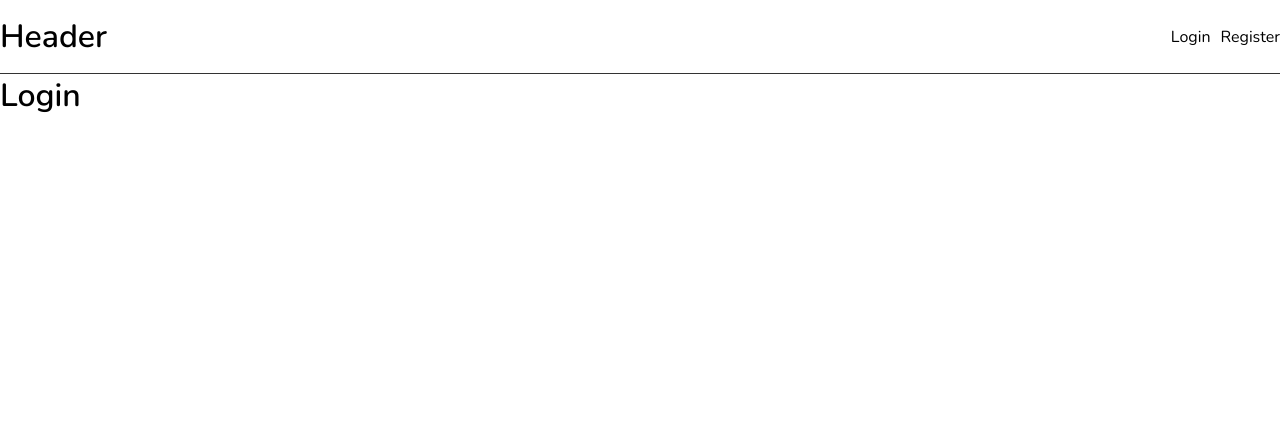
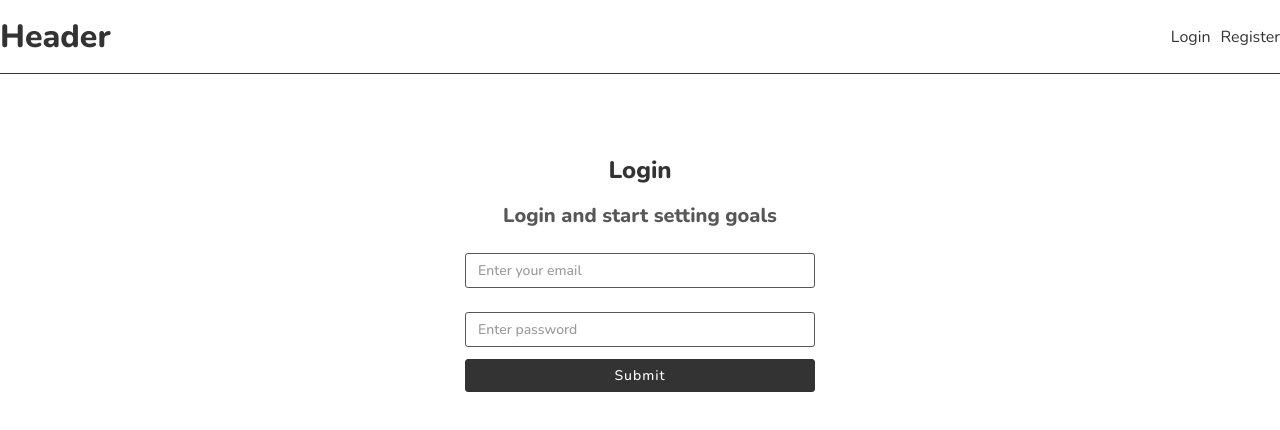
Before and after one commit to DmitriyBartenev/GoalTracker, a React (Create React App) app in the folder frontend/: page /login in a window 1280 px wide. Shown: the top 430 px of the page. Built offline with nearby package versions, Linux system fonts and the light colour scheme.

Commit message:
Added Login Form

```diff
--- /dev/null
+++ b/frontend/src/components/Form/LoginForm.tsx
@@ -0,0 +1,19 @@
+import React from 'react';
+import { SubmitButton } from '../ui/Buttons/SubmitButton';
+import { AuthInput } from '../ui/Inputs/AuthInput';
+
+import { StyledForm } from './styles';
+
+const LoginForm: React.FC = () => {
+	return (
+		<StyledForm>
+			<h4>Login</h4>
+			<p>Login and start setting goals</p>
+			<AuthInput placeholder="Enter your email" type="text" />
+			<AuthInput placeholder="Enter password" type="password" />
+			<SubmitButton />
+		</StyledForm>
+	);
+};
+
+export default LoginForm;
--- /dev/null
+++ b/frontend/src/components/Form/styles.ts
@@ -0,0 +1,23 @@
+import styled from "styled-components";
+
+import { colors } from "../../styles/colors";
+
+export const StyledForm = styled.form`
+    margin: 0 auto;
+    margin-top: 80px;
+    max-width: 350px;
+    display: flex;
+    flex-direction: column;
+    align-items: center;
+    justify-content: center;
+    h4{
+        font-size: 24px;
+        font-weight: 800;
+    }
+    p{
+        font-size: 20px;
+        margin: 16px 0 12px;
+        font-weight: 800;
+        color: ${colors.gray};
+    }
+`
--- a/frontend/src/components/Header/Header.tsx
+++ b/frontend/src/components/Header/Header.tsx
@@ -1,4 +1,5 @@
 import React from 'react';
+import { Link } from 'react-router-dom';
 
 import { StyledHeader, StyledContainer } from './styles';
 
@@ -7,8 +8,8 @@ const Header: React.FC = () => {
 		<StyledHeader>
 			<h1>Header</h1>
 			<StyledContainer>
-				<span>Login</span>
-				<span>Register</span>
+				<Link to="/login">Login</Link>
+				<Link to="/register">Register</Link>
 			</StyledContainer>
 		</StyledHeader>
 	);
--- a/frontend/src/components/Header/styles.ts
+++ b/frontend/src/components/Header/styles.ts
@@ -11,7 +11,7 @@ export const StyledHeader = styled.header`
 `
 
 export const StyledContainer = styled.div`
-    span:last-child{
+    a:last-child{
         margin-left: 10px;
     }
 `
--- /dev/null
+++ b/frontend/src/components/ui/Buttons/SubmitButton.tsx
@@ -0,0 +1,7 @@
+import React from 'react';
+
+import { StyledSubmitButton } from './styles';
+
+export const SubmitButton: React.FC = () => {
+	return <StyledSubmitButton>Submit</StyledSubmitButton>;
+};
--- /dev/null
+++ b/frontend/src/components/ui/Buttons/styles.ts
@@ -0,0 +1,21 @@
+import styled from 'styled-components';
+
+import { colors } from '../../../styles/colors';
+
+export const StyledSubmitButton = styled.button`
+    width: 100%;
+    background-color: ${colors.black};
+    border: solid 1px ${colors.black};
+    font-size: 14px;
+    font-weight: 500;
+    letter-spacing: 1px;
+    padding: 6px 0px;
+    color: ${colors.white};
+    cursor: pointer;
+    border-radius: 3px;
+    transition: .3s;
+    :hover{
+        background-color: ${colors.white};
+        color: ${colors.black};
+    }
+`;
--- /dev/null
+++ b/frontend/src/components/ui/Inputs/AuthInput.tsx
@@ -0,0 +1,12 @@
+import React from 'react';
+
+import { StyledAuthInput } from './styles';
+
+interface AuthInputProps {
+	placeholder: string;
+	type: string;
+}
+
+export const AuthInput: React.FC<AuthInputProps> = ({ placeholder, type }) => {
+	return <StyledAuthInput type={type} placeholder={placeholder} />;
+};
--- /dev/null
+++ b/frontend/src/components/ui/Inputs/styles.ts
@@ -0,0 +1,18 @@
+import styled from "styled-components";
+
+import { colors } from "../../../styles/colors";
+
+export const StyledAuthInput = styled.input`
+    width: 100%;
+    padding: 6px 12px;
+    margin: 12px 0;
+    border: solid 1px ${colors.gray};
+    border-radius: 3px;
+    font-size: 14px;
+    font-weight: 500;
+    line-height: 150%;
+    ::placeholder{
+        color: ${colors.black};
+        opacity: .5;
+    }
+`
--- a/frontend/src/pages/Login.tsx
+++ b/frontend/src/pages/Login.tsx
@@ -1,11 +1,8 @@
 import React from 'react';
+import LoginForm from '../components/Form/LoginForm';
 
 const Login: React.FC = () => {
-	return (
-		<div>
-			<h1>Login</h1>
-		</div>
-	);
+	return <LoginForm />;
 };
 
 export default Login;
--- a/frontend/src/styles/colors.ts
+++ b/frontend/src/styles/colors.ts
@@ -1,3 +1,5 @@
 export const colors = {
     black: '#333333',
+    gray: '#575757',
+    white: '#FFFFFF',
 }
--- a/frontend/src/styles/index.scss
+++ b/frontend/src/styles/index.scss
@@ -1,4 +1,4 @@
-@import url('https://fonts.googleapis.com/css2?family=Nunito:wght@400;500;600&display=swap');
+@import url('https://fonts.googleapis.com/css2?family=Nunito:wght@400;500;600;800&display=swap');
 *{
   box-sizing: border-box;
   margin: 0;
@@ -14,6 +14,7 @@ body,html{
 body {
   margin: 0 auto;
   max-width: 1440px;
+  color: #333;
 }
 
 a{
```
